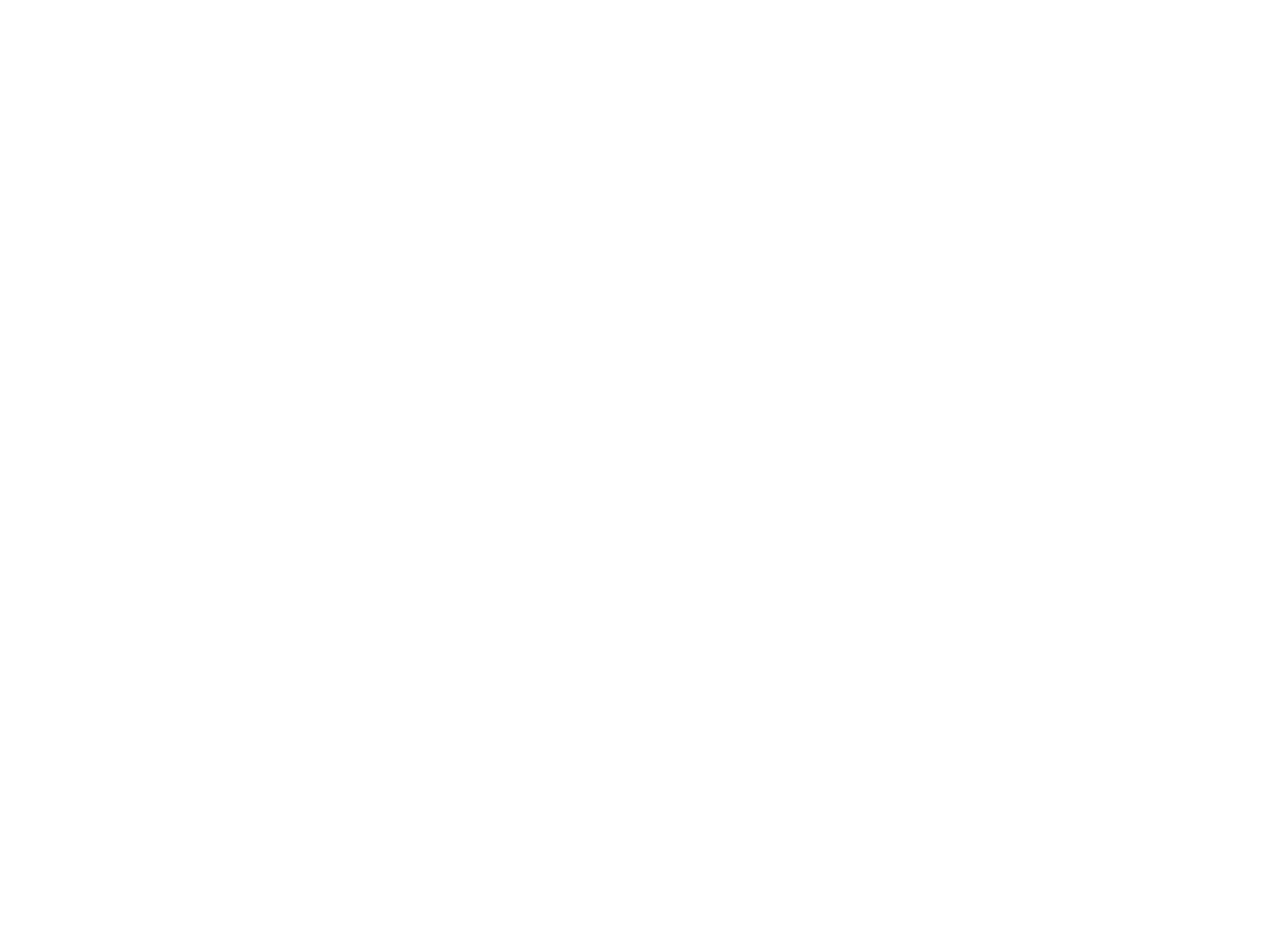
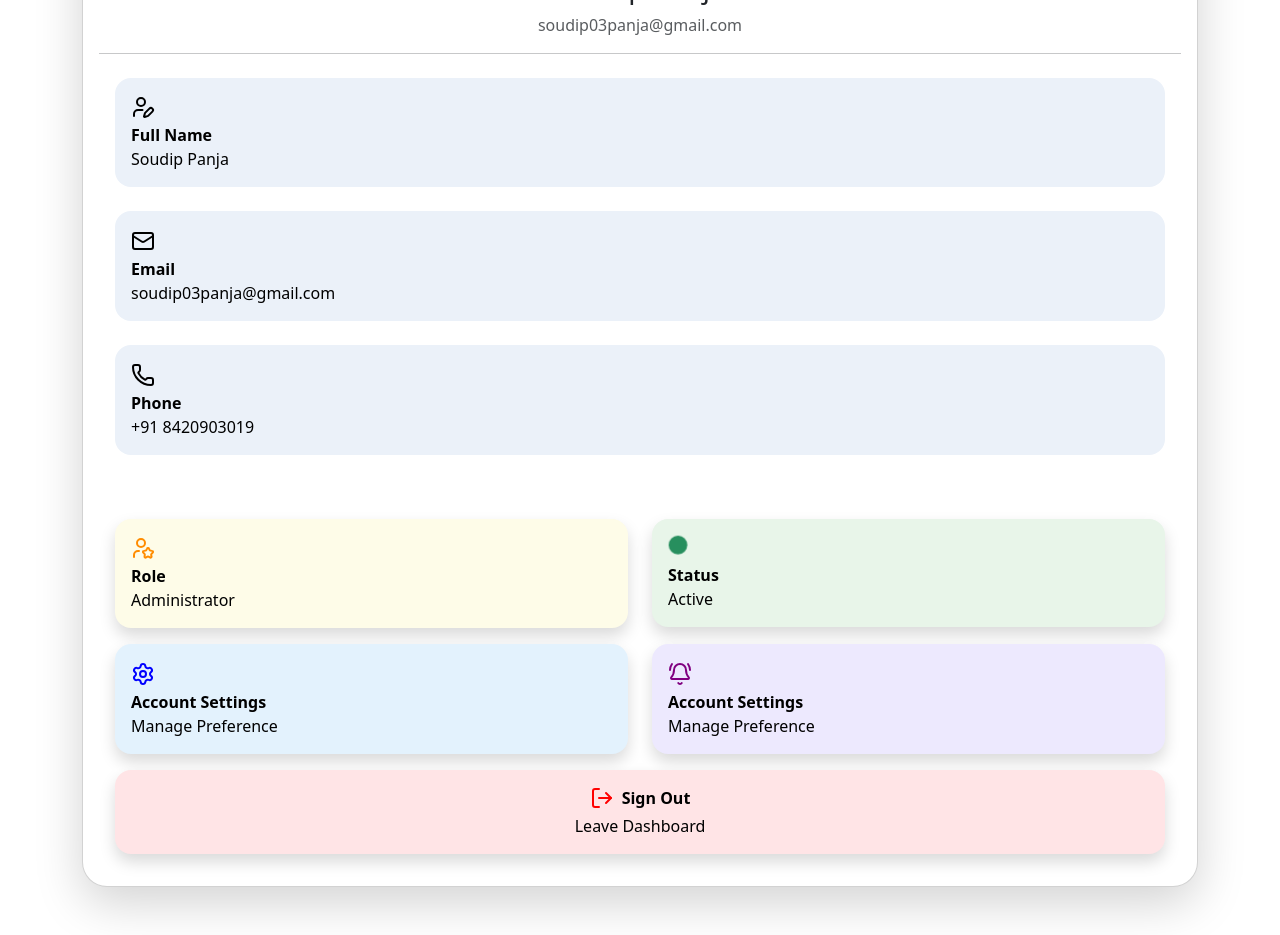
Before and after one commit to Soudip-Panja/Zervia-CRM-App, a React (Vite) app: page /settings in a window 1280 px wide. Before the commit this address had no page. Shown: the part 340-1275 px from the top of the page. Before the commit the page ends 800 px from the top, so only its background shows below. Built offline with nearby package versions, Linux system fonts and the light colour scheme.

Commit message:
feat: Profile layout is added.

```diff
--- /dev/null
+++ b/src/Components/Profile.jsx
@@ -0,0 +1,148 @@
+import {
+  UserStar,
+  UserPen,
+  Mail,
+  Phone,
+  Settings,
+  BellRing,
+  LogOut,
+} from "lucide-react";
+
+export default function Profile() {
+  return (
+    <>
+      <div className="mx-3">
+        <div className="text-start">
+          <div
+            className="alert  mt-4  rounded-4 hover-card"
+            role="alert"
+            style={{
+              backgroundColor: "#EBF1F9",
+              border: "none",
+              color: "black",
+            }}
+          >
+            <UserPen />
+            <p className="mb-0 mt-1  fw-semibold">Full Name</p>
+            <p className="mb-0">Soudip Panja</p>
+          </div>
+
+          <div
+            className="alert mt-4  rounded-4 hover-card"
+            role="alert"
+            style={{
+              backgroundColor: "#EBF1F9",
+              border: "none",
+              color: "black",
+            }}
+          >
+            <Mail />
+            <p className="mb-0 mt-1  fw-semibold">Email</p>
+            <p className="mb-0">soudip03panja@gmail.com</p>
+          </div>
+
+          <div
+            className="alert mt-4   rounded-4 hover-card"
+            role="alert"
+            style={{
+              backgroundColor: "#EBF1F9",
+              border: "none",
+              color: "black",
+            }}
+          >
+            <Phone />
+            <p className="mb-0 mt-1  fw-semibold">Phone</p>
+            <p className="mb-0">+91 8420903019</p>
+          </div>
+          <br />
+          <br />
+
+          <div className="row">
+            <div className="col-6">
+              <div
+                className="alert shadow p-3 mb-3  rounded-4 hover-card"
+                role="alert"
+                style={{
+                  backgroundColor: "#FEFCE8",
+                  border: "none",
+                  color: "black",
+                }}
+              >
+                <UserStar color="#FF8C00" />
+                <p className="mb-0 mt-1  fw-semibold">Role</p>
+                <p className="mb-0">Administrator</p>
+              </div>
+            </div>
+            <div className="col-6">
+              <div
+                className="alert shadow p-3 mb-3  rounded-4 hover-card"
+                role="alert"
+                style={{
+                  backgroundColor: "#E8F5E9",
+                  border: "none",
+                  color: "black",
+                }}
+              >
+                <div
+                  class="spinner-grow text-success"
+                  role="status"
+                  style={{ width: "20px", height: "20px" }}
+                >
+                  <span class="visually-hidden">Loading...</span>
+                </div>
+                <p className="mb-0 mt-1  fw-semibold">Status</p>
+                <p className="mb-0">Active</p>
+              </div>
+            </div>
+            <div className="col-6">
+              <div
+                className="alert shadow p-3 mb-3  rounded-4 hover-card"
+                role="alert"
+                style={{
+                  backgroundColor: "#E3F2FD",
+                  border: "none",
+                  color: "black",
+                }}
+              >
+                <Settings color="blue" />
+                <p className="mb-0 mt-1  fw-semibold">Account Settings</p>
+                <p className="mb-0">Manage Preference</p>
+              </div>
+            </div>
+            <div className="col-6">
+              <div
+                className="alert shadow p-3 mb-3  rounded-4 hover-card"
+                role="alert"
+                style={{
+                  backgroundColor: "#EDE9FE",
+                  border: "none",
+                  color: "black",
+                }}
+              >
+                <BellRing color="purple" />
+                <p className="mb-0 mt-1  fw-semibold">Account Settings</p>
+                <p className="mb-0">Manage Preference</p>
+              </div>
+            </div>
+          </div>
+
+          <div
+            className="alert shadow p-3 mb-3 d-flex flex-column align-items-center text-center rounded-4 hover-card"
+            role="alert"
+            style={{
+              backgroundColor: "#FFE4E6",
+              border: "none",
+              color: "black",
+            }}
+          >
+            <div className="d-flex align-items-center justify-content-center mb-1">
+              <LogOut color="red" />
+              <p className="mb-0 ms-2 fw-semibold">Sign Out</p>
+            </div>
+            <p className="mb-0">Leave Dashboard</p>
+          </div>
+        </div>
+      </div>
+    </>
+  );
+}
--- a/src/Pages/LeadDetails.jsx
+++ b/src/Pages/LeadDetails.jsx
@@ -1,7 +1,11 @@
+import useFetch from "../useFetch";
+import { useParams } from "react-router-dom";
+
 export default function LeadDetails() {
-    return (
-        <>
-        <h1>Lead Details</h1>
-        </>
-    )
+  const { data, loading, error } = useFetch(`https://zervia-crm-apis.vercel.app/leads/${leadId}`);
+  return (
+    <>
+      <h1>Lead Details</h1>
+    </>
+  );
 }
--- /dev/null
+++ b/src/Pages/Settings.jsx
@@ -0,0 +1,42 @@
+import Profile from "../Components/Profile";
+
+export default function Settings() {
+  return (
+    <>
+      <div className="container py-5">
+        <div
+          className="card mx-auto shadow-lg overflow-hidden"
+          style={{ borderRadius: "25px" }}
+        >
+          <div
+            className="position-relative"
+            style={{
+              height: "150px",
+              background: "linear-gradient(180deg, #7F00FF, #1C6EF2)",
+            }}
+          >
+            <img
+              src="https://shorturl.at/oLPQF"
+              alt="Profile Avatar"
+              className="rounded-circle border border-3 border-light shadow position-absolute start-50 translate-middle"
+              width="180"
+              height="180"
+              style={{
+                top: "100%",
+                transform: "translate(-50%, -50%)",
+                backgroundColor: "#fff",
+              }}
+            />
+          </div>
+          <div className="card-body text-center mt-5">
+            <h3 className="mt-5">Soudip Panja</h3>
+            <p className="text-muted">soudip03panja@gmail.com</p>
+            <hr />
+
+            <Profile />
+          </div>
+        </div>
+      </div>
+    </>
+  );
+}
```
Also changed, not shown: src/main.jsx (+10 -0 lines), src/Pages/Sattings.jsx (deleted).
